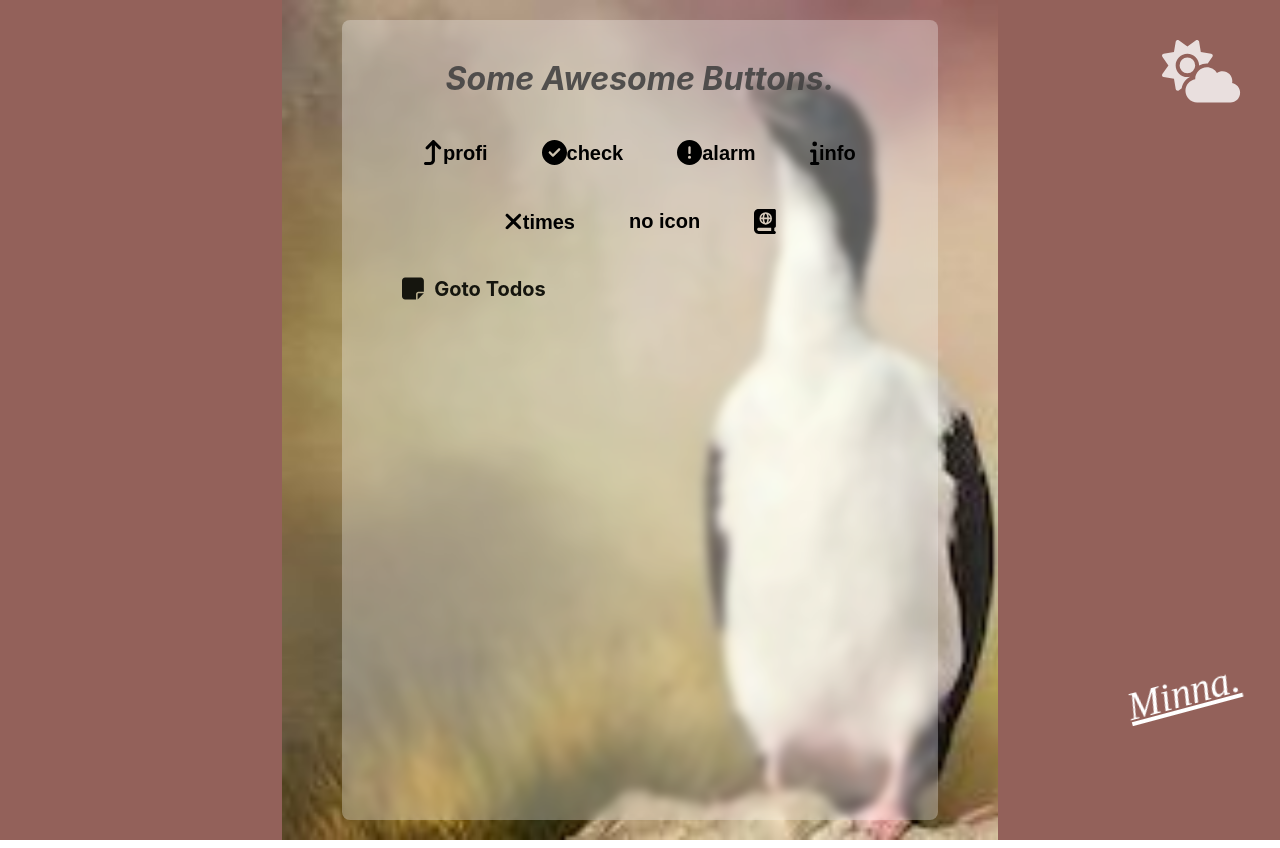
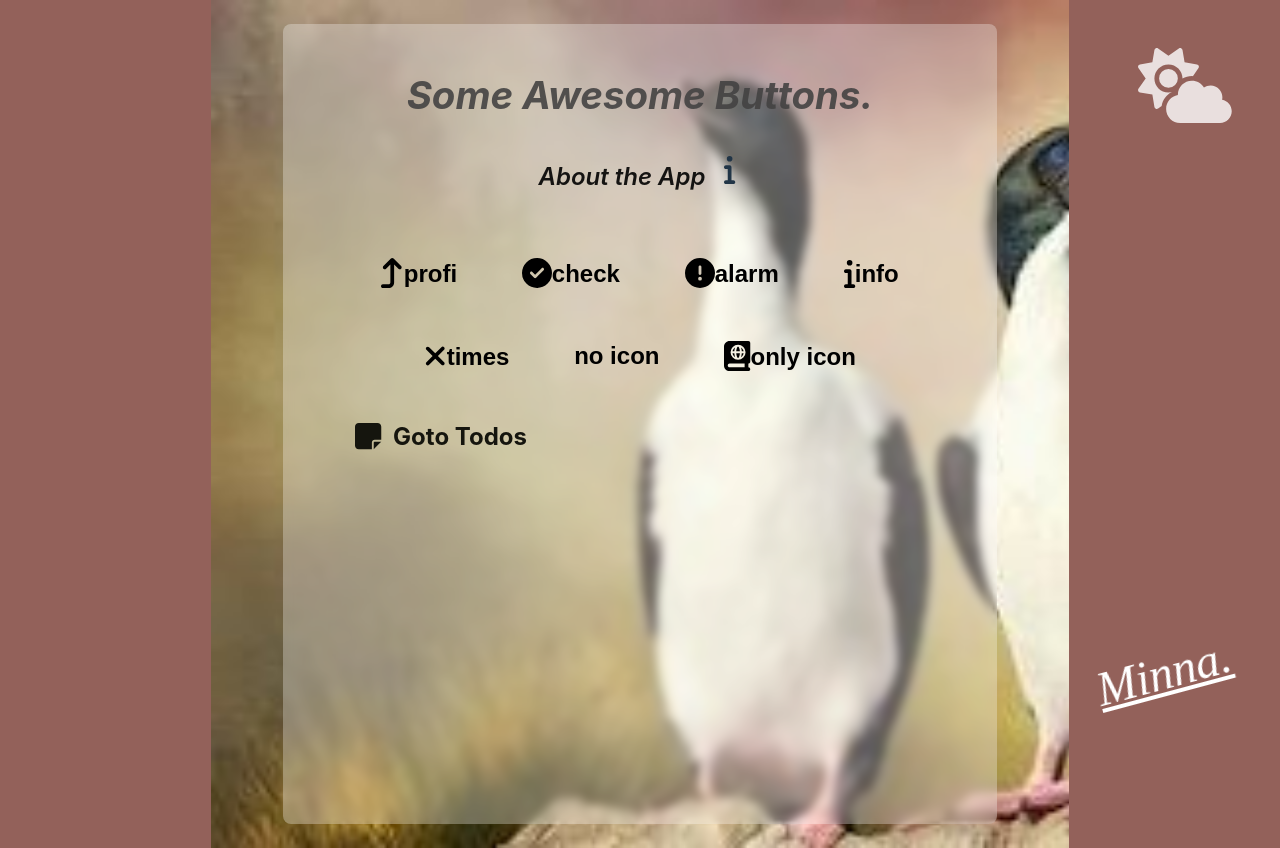
Before and after one commit to minnas/post-app-react, a React (Vite) app: page / in a window 1280 px wide. Built offline with nearby package versions, Linux system fonts and the light colour scheme.

Commit message:
Added tooltip

```diff
--- a/src/components/tools/Button.tsx
+++ b/src/components/tools/Button.tsx
@@ -23,7 +23,6 @@ const Button: React.FC<Props> = ({
   }) => {
 
   const className = "tools-button" as string;
-  //const faIcon = icon ? icon : faInfo;
 
   const styles = {
     container: {
@@ -35,26 +34,14 @@ const Button: React.FC<Props> = ({
     } as React.CSSProperties,
   };
 
-  if(type == ButtonType.ICON_ONLY && icon) {
-    return (
-      <button
-        onClick={onClick}
-        className={className}
-        style={styles.container}
-        id={id}
-      >
-      <FontAwesomeIcon icon={icon} size="lg"/>
-      </button>
-    );
-  }
   return (
     <button
       onClick={onClick}
       className={className}
       style={styles.container}
     >
-    {icon ? <FontAwesomeIcon icon={icon} size="lg"/> : ''}
-    <span>{label}</span>
+    { icon ? <FontAwesomeIcon icon={icon} size="lg"/> : '' }
+    { ButtonType.ICON_ONLY ? '' : <span>{label}</span> }
     </button>
   );
 }
--- /dev/null
+++ b/src/components/tools/Tooltip.tsx
@@ -0,0 +1,46 @@
+import React, { useState } from "react";
+import { TooltipType } from "./settings";
+import './tooltip.scss';
+
+interface Props {
+  label?: React.ReactNode;
+  content?: React.ReactNode;
+  type: TooltipType;
+  id?: string;
+}
+
+const Tooltip: React.FC<Props> = ({
+    label,
+    content,
+    type,
+    id
+  }) => {
+  const [visible, setVisible] = useState(false);
+  let tooltipClass = "tooltip" as string;
+
+  switch(type) {
+    case TooltipType.RIGHT:
+      tooltipClass += " right";
+    break;
+    case TooltipType.LEFT:
+      tooltipClass += " left";
+    break;
+    case TooltipType.BOTTOM:
+      tooltipClass += " bottom";
+    break;
+    default:
+      tooltipClass += " top";
+    break;
+  }
+
+  return (
+    <div className="tooltip-container" onMouseEnter={() => setVisible(true)}
+      onMouseLeave={() => setVisible(false)}
+    >
+      {label}
+      {visible ? <div className={tooltipClass}>{content}</div> : ''}
+    </div>
+  );
+}
+
+export default Tooltip;
--- a/src/components/tools/button.scss
+++ b/src/components/tools/button.scss
@@ -1,7 +1,7 @@
 .tools-button {
   transition: all .15s ease;
   margin: 1rem 0.5rem;
-  padding: 1.5rem 2rem;
+  padding: 1.5rem;
   font-weight: bold;
   font-size: 2rem;
   &:hover {
@@ -10,6 +10,6 @@
   &.pressed-darkmode {
     background-color: #676461;
     filter: drop-shadow(0 0 10rem #000000);
-    font-size: 4rem;
+    font-size: 3rem;
   }
 }
--- a/src/components/tools/settings.ts
+++ b/src/components/tools/settings.ts
@@ -21,3 +21,10 @@ export enum ButtonDefaults{
   ALING_SELF = "unset",
   SELECTED = "#93615a"
 };
+
+export enum TooltipType {
+  TOP,
+  LEFT,
+  RIGHT,
+  BOTTOM
+}
--- /dev/null
+++ b/src/components/tools/tooltip.scss
@@ -0,0 +1,63 @@
+.tooltip {
+  transition: all 0.15s ease;
+  min-width: 10rem;
+  background-color: #fff;
+  color: #000;
+  text-align: center;
+  border-radius: .5rem;
+  padding: 1rem 0.5rem;
+  position: absolute;
+  transform: translate(0, -50%);
+  top: 50%;
+  left: 50%;
+  border: 1px solid #000;
+  z-index: 10;
+  font-family: "Open sans", sans-serif;
+  font-size: 1.5rem;
+  line-height: 1.8rem;
+}
+.tooltip.bottom::before {
+  content: "";
+  position: absolute;
+  left: 50%;
+  bottom: 100%;
+  margin-top: -0.5rem;
+  border-width: 0.5rem;
+  border-style: solid;
+  border-color: transparent transparent #000
+    transparent;
+  filter: drop-shadow(0 -1px 1px transparent);
+}
+.tooltip.right {
+  left: calc(100% + 2rem);
+}
+.tooltip.right::after {
+    content: "";
+    position: absolute;
+    top: 50%;
+    right: 100%;
+    margin-top: -0.5rem;
+    border-width: 0.5rem;
+    border-style: solid;
+    border-color: transparent #000 transparent
+      transparent;
+}
+.tooltip.left {
+  left: auto;
+  right: calc(100% + 1.1rem);
+}
+.tooltip.top {
+  top: auto;
+  bottom: -25%;
+}
+.tooltip-container {
+  position: relative;
+}
+.toggleTooltip-enter-active,
+.toggleTooltip-leave-active {
+  transition: opacity 0.15s ease;
+}
+.toggleTooltip-enter-from,
+.toggleTooltip-leave-to {
+  opacity: 0;
+}
--- a/src/components/views/Home.tsx
+++ b/src/components/views/Home.tsx
@@ -3,7 +3,8 @@ import { FontAwesomeIcon } from "@fortawesome/react-fontawesome";
 import React, { MouseEventHandler } from "react";
 import { NavLink } from "react-router-dom";
 import Button from "../tools/Button";
-import { ButtonDefaults, ButtonType } from "../tools/settings";
+import Tooltip from "../tools/Tooltip";
+import { ButtonDefaults, ButtonType, TooltipType } from "../tools/settings";
 import { ViewProps } from "../types/view";
 import './home.scss';
 
@@ -26,12 +27,18 @@ const Home: React.FC<ViewProps> = ({
       btn.classList.remove("pressed-darkmode");
     };
 
+    const tooltip = "This is a small app which uses React 18 + Typescript";
+
     return (
       <div>
         <div className="content">
         <span className="home-cloud-sun"><FontAwesomeIcon icon={faCloudSun} size="lg"/></span>
           <div className="content-inner">
             <h1>Some Awesome Buttons.</h1>
+            <div className="about-info">
+              <span>About the App</span>
+              <Tooltip type={TooltipType.RIGHT} label={<FontAwesomeIcon icon={faInfo} size="lg"/>} content={tooltip}></Tooltip>
+            </div>
             <div className="awesome-button-list">
               <Button label="profi" onClick={clickMe} icon={faLevelUp}/>
               <Button label="check" onClick={clickMe} icon={faCheckCircle}/>
--- a/src/components/views/home.scss
+++ b/src/components/views/home.scss
@@ -70,3 +70,24 @@ span.some-test {
     transform: rotate(15deg);
   }
 }
+.about-info {
+  display: flex;
+  justify-content: center;
+  align-items: center;
+  grid-column-gap: 1rem;
+  font-size: 2rem;
+  & span {
+    font-weight: 600;
+    font-style: italic;
+    color:rgba(0, 0, 0, 0.9);
+    align-self: flex-end;
+  }
+  & .tooltip-container {
+    width: 2rem;
+    text-align: center;
+    & svg:hover {
+      cursor: pointer;
+    }
+  }
+  padding: 1rem 0 4rem;
+}
--- a/src/index.css
+++ b/src/index.css
@@ -1,6 +1,6 @@
 :root {
   font-family: Inter, Avenir, Helvetica, Arial, sans-serif;
-  font-size: 10px;
+  font-size: 12px;
   line-height: 14px;
   font-weight: 400;
 
```
Also changed, not shown: src/components/types/types.ts (+4 -4 lines).
